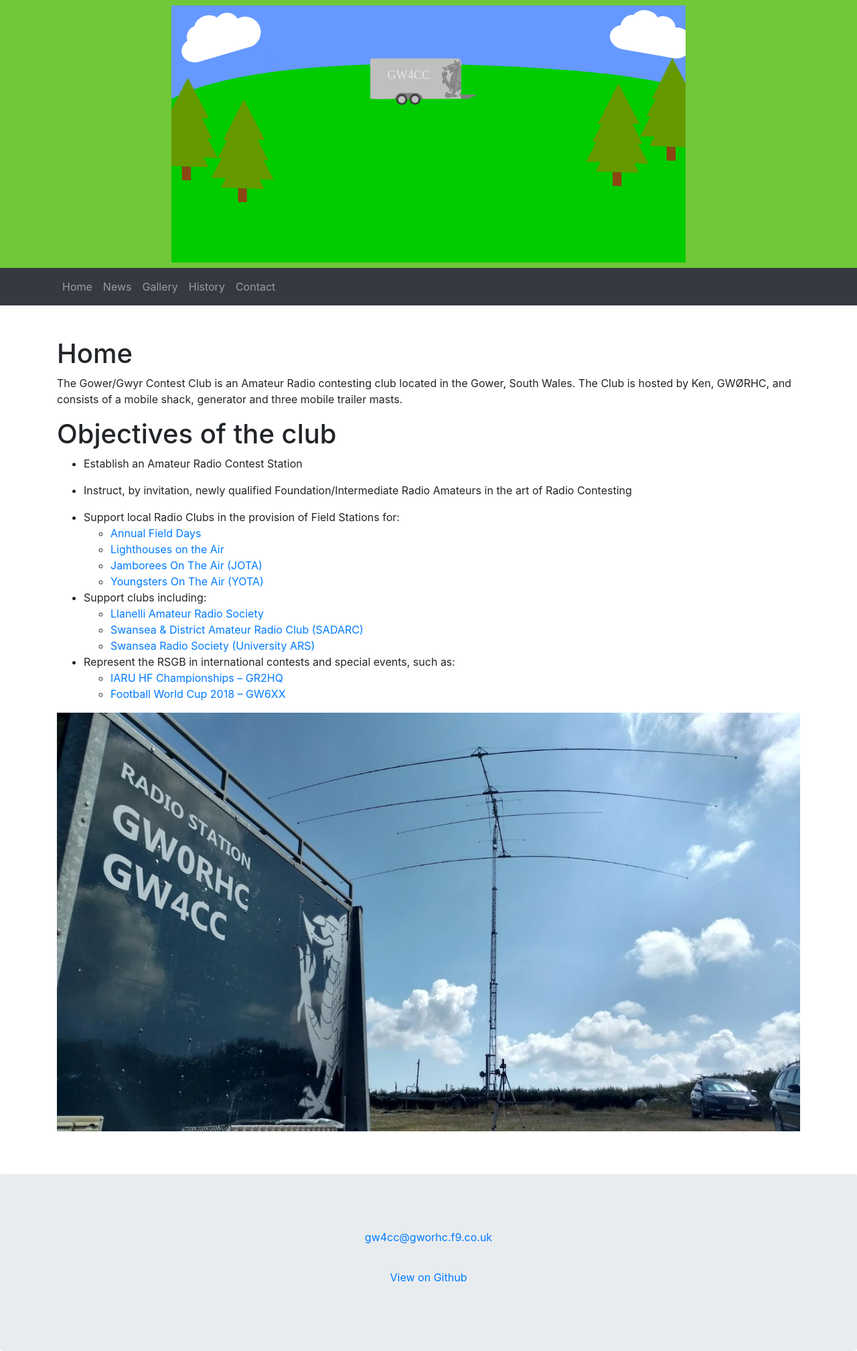
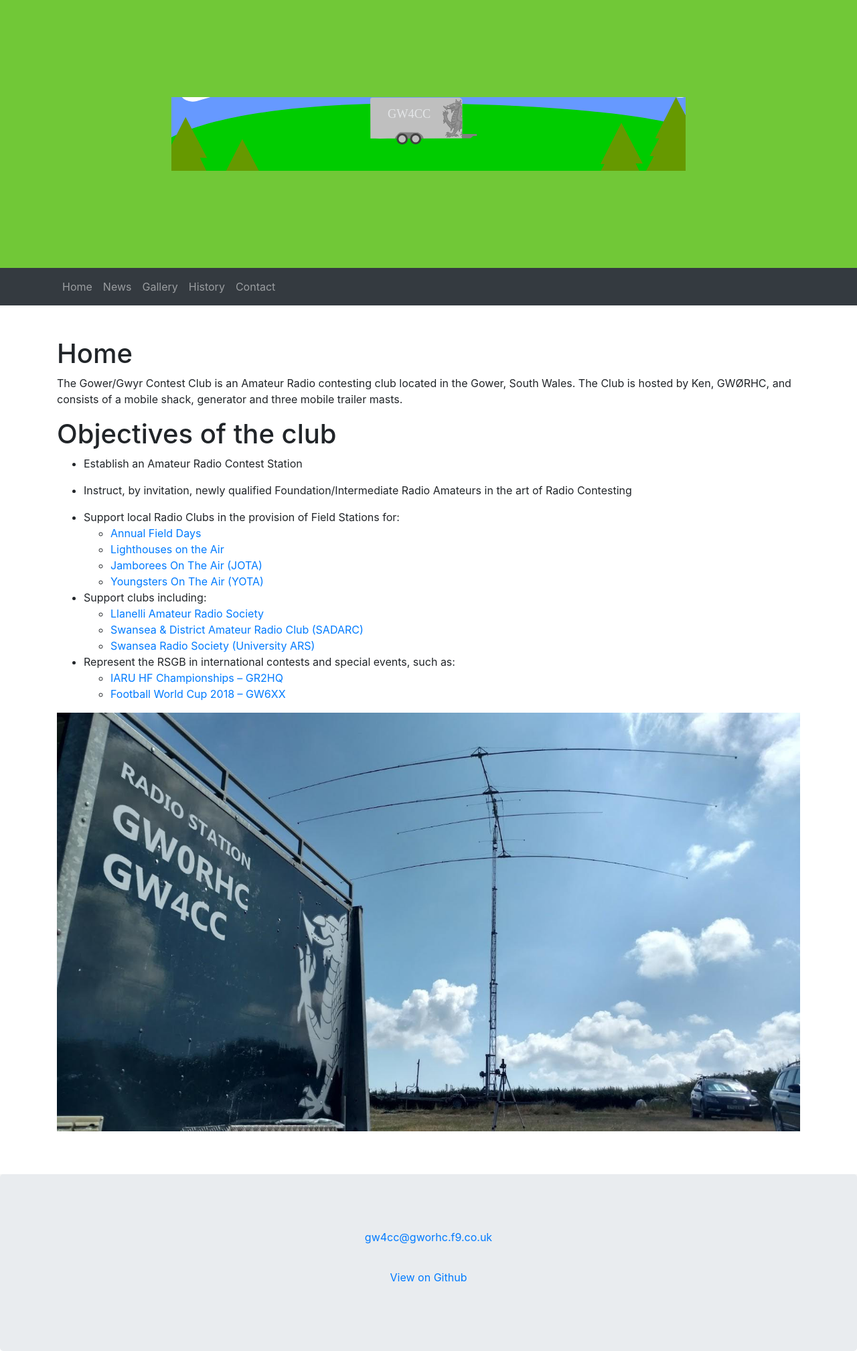
Before and after one commit to pe5er/gw4cc.wales, a Jekyll site: the page built from index.md, in a window 1280 px wide. Shown: the whole page at 67% size. Built offline with Jekyll 4.4.1, drawn with Linux system fonts in a browser that asks for light colours; our own code applies the rules of GitHub Pages for plain Markdown files.

Commit message:
Update main.scss

```diff
--- a/assets/main.scss
+++ b/assets/main.scss
@@ -28,7 +28,7 @@ body {
  background-position: center center;
  border-radius: 0 !important;
  background-repeat: no-repeat;
- background-image: url("/media/gw4cc-banner.svg");
+ background-image: url("/media/gw4cc-banner-cropped.svg");
  background-color: #71C837;
  color: white;;
  height: 400px;
```
